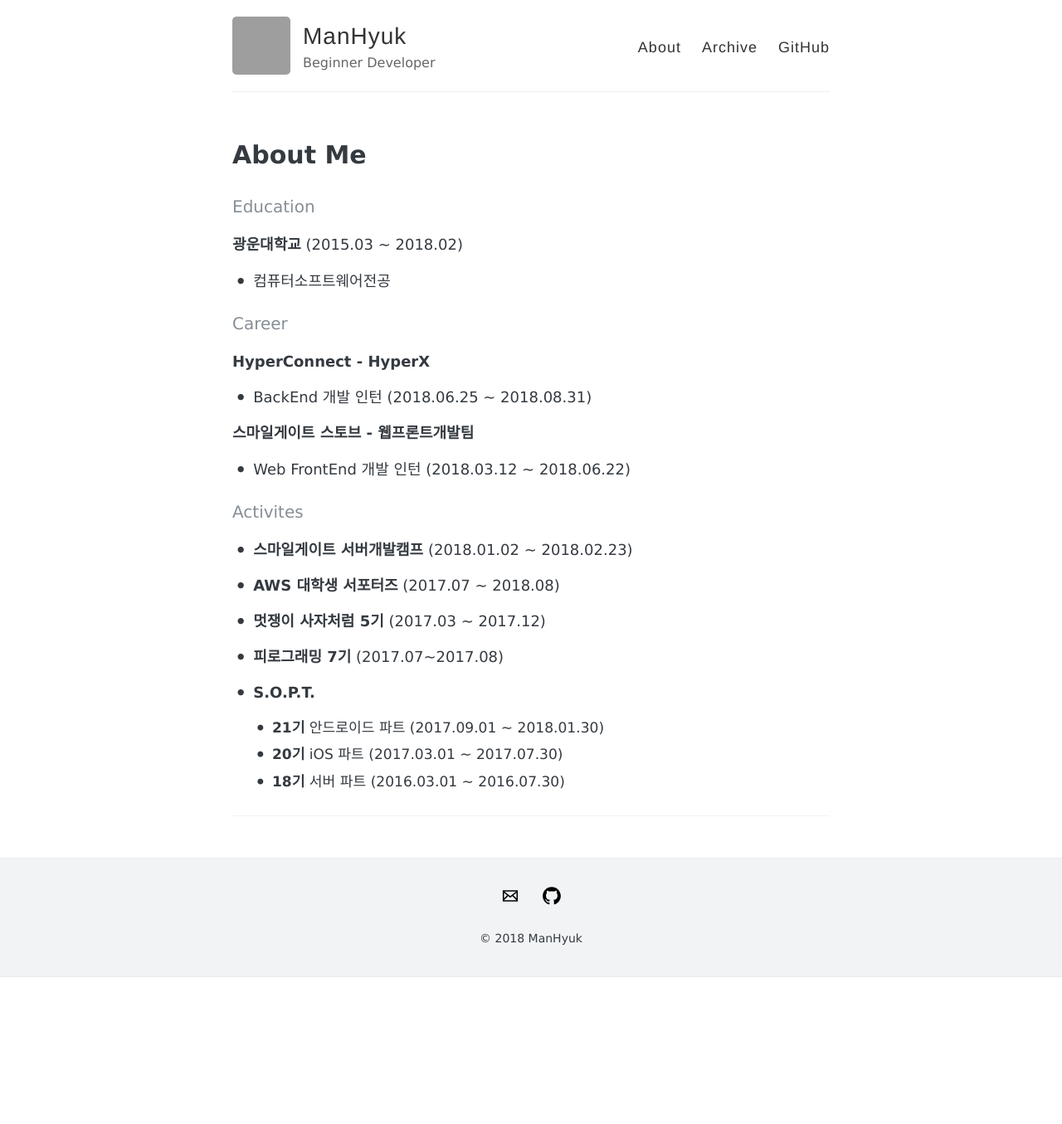
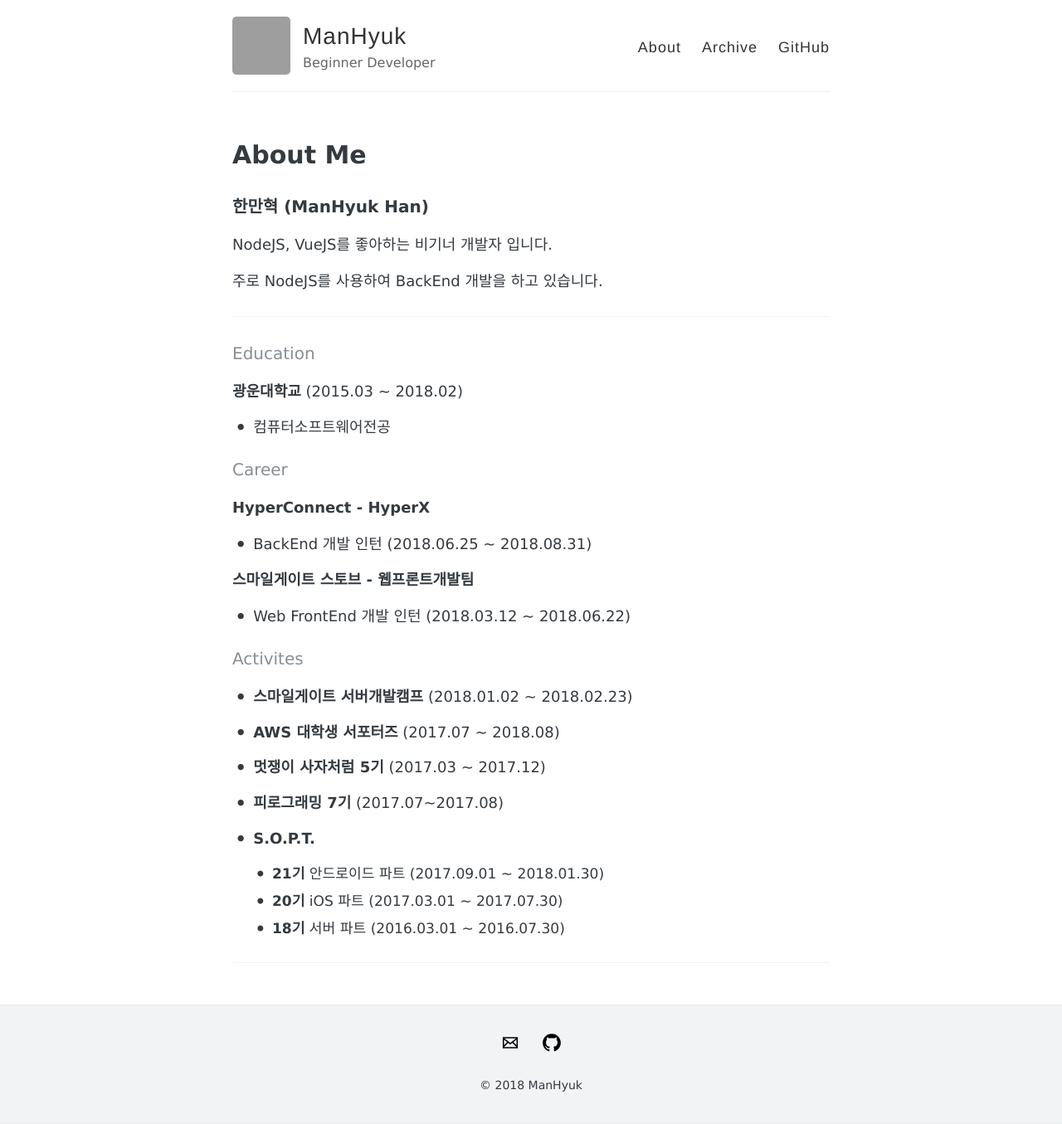
Before and after one commit to ManHyuk/ManHyuk.github.io, a Jekyll site: the page built from about.md, in a window 1280 px wide. Shown: the whole page at 83% size. Built offline with Jekyll 4.4.1, drawn with Linux system fonts in a browser that asks for light colours; before the commit the page ends 1178 px from its top, so only the background shows below that; grey boxes are pictures that could not be loaded.

Commit message:
edit about.md

```diff
--- a/_config.yml
+++ b/_config.yml
@@ -22,6 +22,8 @@ avatar: https://avatars2.githubusercontent.com/u/11765448?s=400&v=4
 navigation:
   - name: About
     url: /about
+  # - name: Posts
+  #   url: /
   - name: Archive
     url: /archive
   # - name: Tags
--- a/about.md
+++ b/about.md
@@ -2,6 +2,16 @@
 layout: page
 title: About Me
 permalink: /about/
+---
+
+
+### 한만혁 (ManHyuk Han)
+
+NodeJS, VueJS를 좋아하는 비기너 개발자 입니다.
+
+주로 NodeJS를 사용하여 BackEnd 개발을 하고 있습니다.
+
+
 ---
 
 #### Education
```
